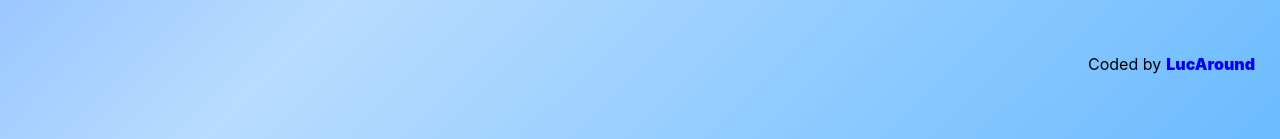
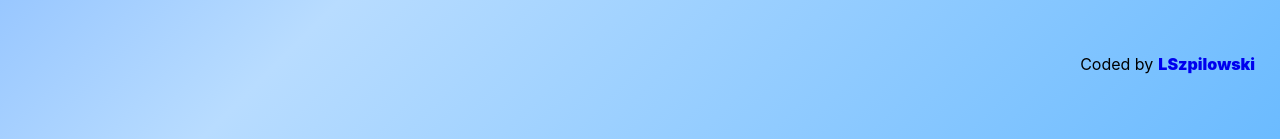
Before and after one commit to LSzpilowski/todolist-app-next.js, a React (Create React App) app: page / in a window 1280 px wide. Shown: the part 658-797 px from the top of the page. Built offline with nearby package versions, Linux system fonts and the light colour scheme.

Commit message:
Update footer

```diff
--- a/src/components/Footer/Footer.jsx
+++ b/src/components/Footer/Footer.jsx
@@ -7,7 +7,7 @@ export const Footer = () => {
       <S.Text>
         Coded by
         <S.Link target="_blank" id="link" href="https://github.com/LSzpilowski">
-          LucAround
+          LSzpilowski
         </S.Link>
       </S.Text>
     </S.Footer>
```
